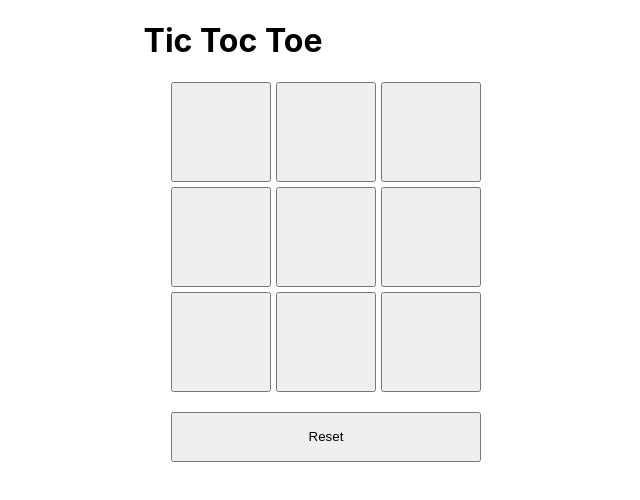
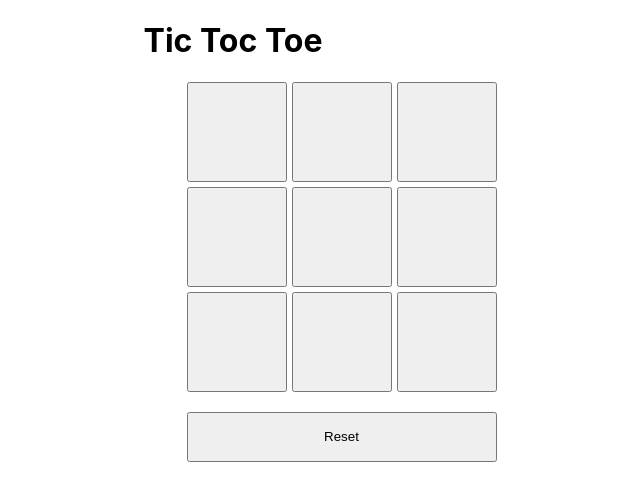
Before and after one commit to Shivaprasad-SK/Tic-Tac-Toe, a React (Create React App) app: page / in a window 1280 px wide. Shown: the top 500 px of the page, without its empty margins (407-1047 px from the left). Built offline with nearby package versions, Linux system fonts and the light colour scheme.

Commit message:
Update App.css

```diff
--- a/src/App.css
+++ b/src/App.css
@@ -14,14 +14,14 @@ body {
   gap: 5px;
   margin: 20px auto;
 
-   margin-left:30%;
+   margin-left:35%;
 }
 .btn {
   display: grid;
   grid-template-columns: repeat(1, 310px);
   grid-template-rows: repeat(1, 50px);
 
-  margin-left:30%;
+  margin-left:35%;
 }
 h1 {
   text-align: center;
```
